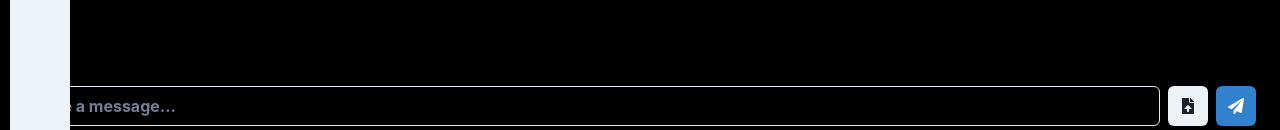
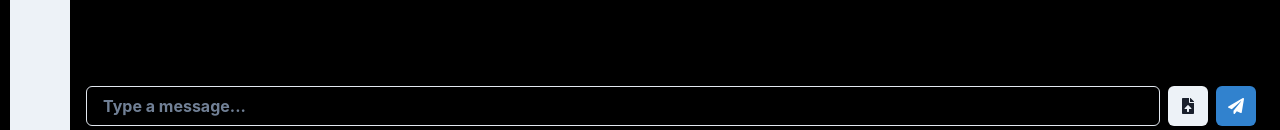
Before and after one commit to GPT-Engineer-App/modern-chat-interface, a React (Vite) app: page / in a window 1280 px wide. Shown: the part 658-788 px from the top of the page. Built offline with nearby package versions, Linux system fonts and the light colour scheme.

Commit message:
Increased the left margin of the chatbox to prevent it from touching the sidebar.
Prompt: Don't let the chatbox touch the sidebar

```diff
--- a/src/pages/Index.jsx
+++ b/src/pages/Index.jsx
@@ -47,7 +47,7 @@ const Index = () => {
         </Box>
       </VStack>
 
-      <Flex p="4" alignItems="center" justifyContent="flex-end">
+      <Flex p="4" alignItems="center" justifyContent="flex-end" ml="70px">
         <Input placeholder="Type a message..." flex="1" color="white" fontWeight="bold" />
         <IconButton ml="2" icon={<FaFileUpload />} onClick={uploadFile} />
         <IconButton ml="2" icon={<FaPaperPlane />} colorScheme="blue" onClick={sendMessage} mr="2" />
```
